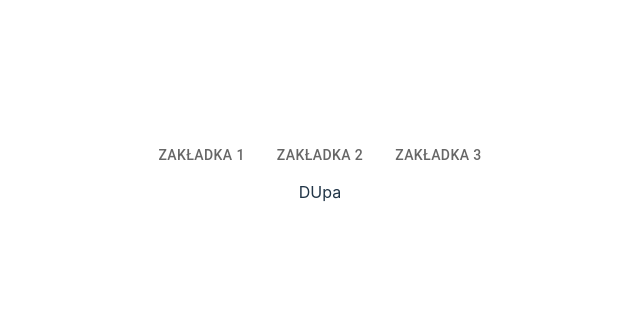
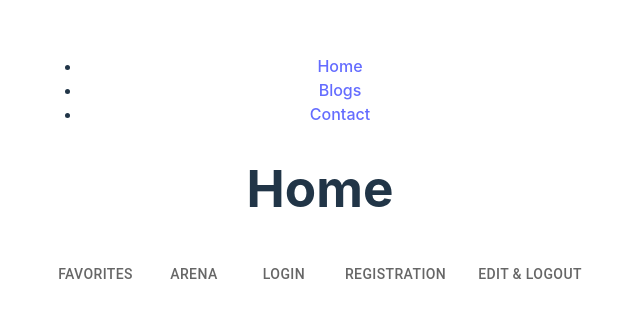
Before and after one commit to Deveater0072/PokedeX, a React (Vite) app: page / in a window 1280 px wide. Shown: the part 232-550 px from the top of the page, without its empty margins (320-960 px from the left). Built offline with nearby package versions, Linux system fonts and the light colour scheme.

Commit message:
added react router, button navigation and few components

```diff
--- a/package.json
+++ b/package.json
@@ -14,7 +14,8 @@
     "@emotion/styled": "^11.11.0",
     "@mui/material": "^5.14.19",
     "react": "^18.2.0",
-    "react-dom": "^18.2.0"
+    "react-dom": "^18.2.0",
+    "react-router-dom": "^6.20.1"
   },
   "devDependencies": {
     "@types/react": "^18.2.37",
--- a/src/App.jsx
+++ b/src/App.jsx
@@ -1,21 +1,39 @@
 // import { useState } from "react";
 import "./App.css";
 import Favorites from "./components/Favorites";
-import Tabs from '@mui/material/Tabs';
-import Tab from '@mui/material/Tab';
-
+import Tabs from "@mui/material/Tabs";
+import Tab from "@mui/material/Tab";
+import ReactDOM from "react-dom/client";
+import { BrowserRouter, Routes, Route } from "react-router-dom";
+import Layout from "./pages/Layout";
+import Home from "./pages/Home";
+import Blogs from "./pages/Blogs";
+import Contact from "./pages/Contact";
+import NoPage from "./pages/NoPage";
 
 function App() {
   return (
-    <>
+    <BrowserRouter>
+      <Routes>
+        <Route path="/" element={<Layout />}>
+          <Route index element={<Home />} />
+          <Route path="blogs" element={<Blogs />} />
+          <Route path="contact" element={<Contact />} />
+          <Route path="*" element={<NoPage />} />
+        </Route>
+      </Routes>
       <Tabs>
-        <Tab label="Zakładka 1" />
-        <Tab label="Zakładka 2" />
-        <Tab label="Zakładka 3" />
+        <Tab label="Favorites" element={<Favorites />} />
+        <Tab label="Arena" />
+        <Tab label="Login" />
+        <Tab label="Registration" />
+        <Tab label="Edit & Logout" />
       </Tabs>
-      <Favorites></Favorites>
-    </>
+    </BrowserRouter>
   );
 }
 
+const root = ReactDOM.createRoot(document.getElementById("root"));
+root.render(<App />);
+
 export default App;
--- a/src/components/Favorites.jsx
+++ b/src/components/Favorites.jsx
@@ -1,6 +1,6 @@
 const Favorites = function () {
     return <>
-        <div>DUpa</div>
+        <div>Hello</div>
     </>;
 };
 
--- /dev/null
+++ b/src/pages/Blogs.jsx
@@ -0,0 +1,5 @@
+const Blogs = () => {
+    return <h1>Blog Articles</h1>;
+  };
+
+  export default Blogs;
--- /dev/null
+++ b/src/pages/Contact.jsx
@@ -0,0 +1,5 @@
+const Contact = () => {
+    return <h1>Contact Me</h1>;
+  };
+
+  export default Contact;
--- /dev/null
+++ b/src/pages/Home.jsx
@@ -0,0 +1,5 @@
+const Home = () => {
+    return <h1>Home</h1>;
+  };
+
+  export default Home;
--- /dev/null
+++ b/src/pages/Layout.jsx
@@ -0,0 +1,25 @@
+import { Outlet, Link } from "react-router-dom";
+
+const Layout = () => {
+  return (
+    <>
+      <nav>
+        <ul>
+          <li>
+            <Link to="/">Home</Link>
+          </li>
+          <li>
+            <Link to="/blogs">Blogs</Link>
+          </li>
+          <li>
+            <Link to="/contact">Contact</Link>
+          </li>
+        </ul>
+      </nav>
+
+      <Outlet />
+    </>
+  );
+};
+
+export default Layout;
--- /dev/null
+++ b/src/pages/NoPage.jsx
@@ -0,0 +1,5 @@
+const NoPage = () => {
+    return <h1>404</h1>;
+  };
+
+  export default NoPage;
```
Also changed, not shown: src/components/Arena.jsx (added), src/components/Edit_Logout.jsx (added), src/components/Login.jsx (added), src/components/Registration.jsx (added), 1 other file (tests, documents, lock files or other folders).
